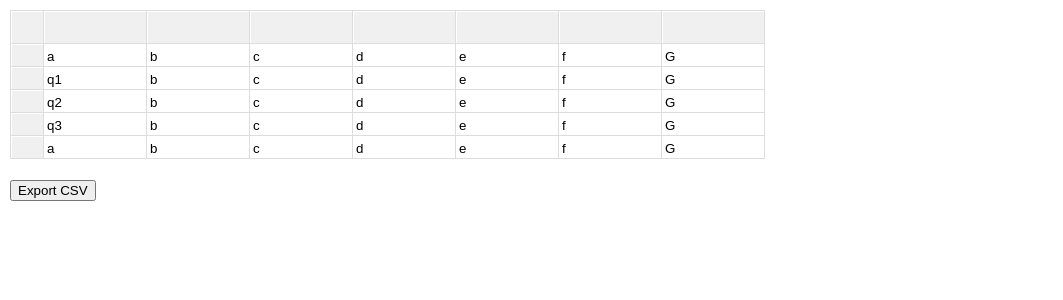
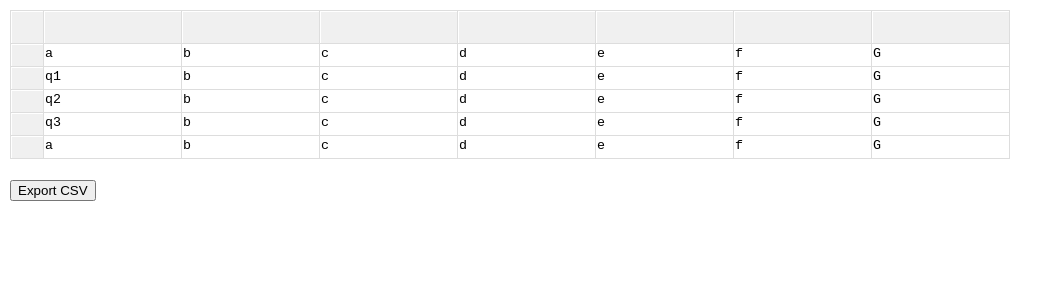
Before and after one commit to thainquet/handsontable-clone, a React (Create React App) app: page / in a window 1280 px wide. Shown: the top 300 px of the page, without its empty margins (0-1063 px from the left). Built offline with nearby package versions, Linux system fonts and the light colour scheme.

Commit message:
change input => textarea

```diff
--- a/src/components/Table.css
+++ b/src/components/Table.css
@@ -20,9 +20,19 @@ td {
 }
 input {
   width: 100%;
+  height: 100%;
   background-color: transparent;
   border: none;
   outline: none;
+}
+
+textarea {
+  background-color: transparent;
+  border: none;
+  outline: none;
+  resize: none;
+  overflow: auto;
+  padding: 0px;
 }
 
 .resizeColumn {
--- a/src/components/Table.js
+++ b/src/components/Table.js
@@ -142,7 +142,9 @@ const Cell = (props) => {
   };
   return (
     <td className="cellData mycol">
-      <input
+      <textarea
+        rows="1"
+        cols="15"
         value={localData}
         onChange={handleCellChange}
         onClick={handleClickCell}
@@ -176,6 +178,13 @@ const Row = (props) => {
     document.addEventListener("mousemove", function (e) {
       if (thElm) {
         thElm.style.height = startOffset + e.pageY + "px";
+        Array.prototype.forEach.call(thElm.parentNode.childNodes, function (
+          td
+        ) {
+          td.style.height = startOffset + e.pageY + "px";
+          td.childNodes[0].style.width = "100%";
+          td.childNodes[0].style.height = "100%";
+        });
       }
     });
 
@@ -252,7 +261,7 @@ const Table = (props) => {
             let endElement = document.elementFromPoint(e.pageX, e.pageY);
             if (
               endElement.parentNode.tagName === "TD" &&
-              endElement.tagName === "INPUT"
+              endElement.tagName === "TEXTAREA"
             ) {
               let thisTD = endElement.parentNode;
               let cellIndex = thisTD.cellIndex;
```
